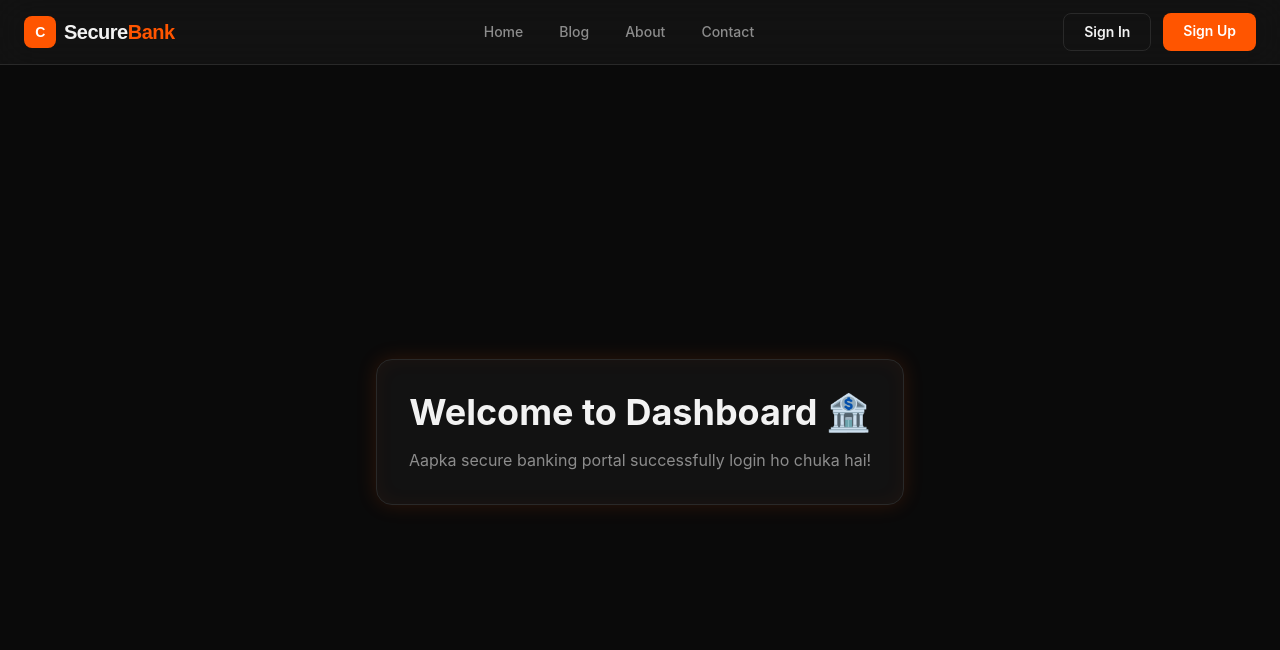
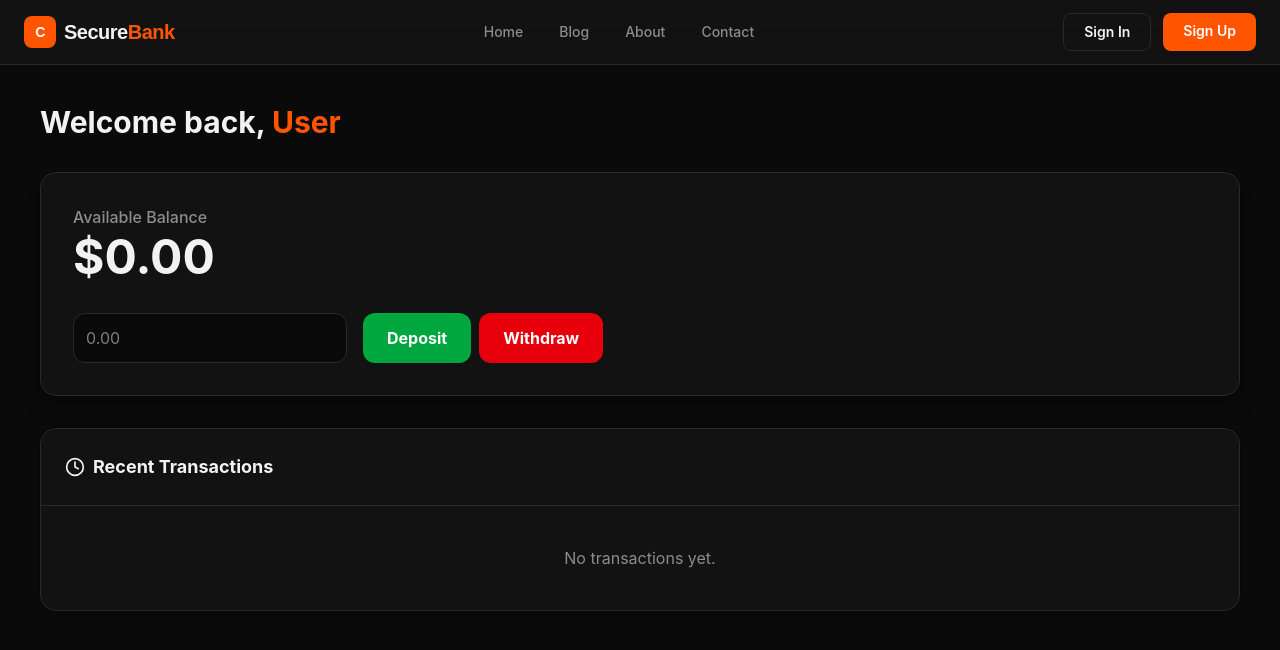
Before and after one commit to Azkaazeem/REDUX-ASSIGNMENT-01, a React app: page /dashboard in a window 1280 px wide. Shown: the top 650 px of the page. Built offline with nearby package versions, Linux system fonts and the light colour scheme; the HTML template or start-up script is replaced by a standard one.

Commit message:
do history code

```diff
--- a/src/Pages/Dashboard.jsx
+++ b/src/Pages/Dashboard.jsx
@@ -1,17 +1,122 @@
-import React from "react";
+import React, { useEffect, useState } from "react";
 import { motion } from "framer-motion";
+import { Download, ArrowUpRight, ArrowDownLeft, Wallet, Clock } from "lucide-react";
+import { supabase } from "../supabaseClient";
+import { toast } from "sonner";
 
 const Dashboard = () => {
+  const [user, setUser] = useState(null);
+  const [userName, setUserName] = useState("User");
+  const [balance, setBalance] = useState(0);
+  const [amount, setAmount] = useState("");
+  const [history, setHistory] = useState([]);
+
+  useEffect(() => {
+    fetchData();
+  }, []);
+
+  const fetchData = async () => {
+    const { data: { session } } = await supabase.auth.getSession();
+    if (session?.user) {
+      setUser(session.user);
+      setUserName(session.user.user_metadata?.full_name || session.user.email.split('@')[0]);
+
+      // Database se balance fetch karein
+      const { data: profile } = await supabase.from('profiles').select('balance').eq('id', session.user.id).single();
+      if (profile) setBalance(profile.balance);
+
+      // Database se transactions fetch karein
+      const { data: trans } = await supabase.from('transactions').select('*').eq('user_id', session.user.id).order('created_at', { ascending: false });
+      if (trans) setHistory(trans);
+    }
+  };
+
+  // Transaction handle karne ka function (e.preventDefault ke saath)
+  const handleTransaction = async (e, type) => {
+    if (e) e.preventDefault(); // Page refresh rokne ke liye
+
+    const val = parseFloat(amount);
+    if (!val || val <= 0) return toast.error("Please enter a valid amount");
+
+    let newBalance = type === 'deposit' ? balance + val : balance - val;
+    if (type === 'withdraw' && val > balance) return toast.error("Insufficient balance!");
+
+    // 1. Database mein Update karein
+    const { error: balError } = await supabase.from('profiles').update({ balance: newBalance }).eq('id', user.id);
+
+    if (!balError) {
+      // 2. Transaction table mein entry daalein
+      await supabase.from('transactions').insert([{ user_id: user.id, type, amount: val }]);
+
+      setBalance(newBalance);
+      setAmount("");
+
+      // 3. History refresh karein
+      fetchData();
+      toast.success(`${type.toUpperCase()} Successful!`);
+    } else {
+      toast.error("Database Error! Make sure tables exist.");
+    }
+  };
+
   return (
-    <div className="min-h-[calc(100vh-4rem)] flex flex-col items-center justify-center px-4">
-      <motion.div
-        initial={{ opacity: 0, scale: 0.9 }}
-        animate={{ opacity: 1, scale: 1 }}
-        className="p-8 rounded-2xl bg-card border border-border text-center glow-border"
-      >
-        <h1 className="text-4xl font-bold text-foreground mb-4">Welcome to Dashboard 🏦</h1>
-        <p className="text-muted-foreground">Aapka secure banking portal successfully login ho chuka hai!</p>
-      </motion.div>
+    <div className="min-h-[calc(100vh-4rem)] p-6 md:p-10 max-w-7xl mx-auto space-y-8">
+      <h1 className="text-3xl font-bold">Welcome back, <span className="text-primary capitalize">{userName}</span></h1>
+
+      {/* Main Balance Card */}
+      <div className="rounded-2xl p-8 bg-card border border-border shadow-xl">
+        <p className="text-muted-foreground mb-1 font-medium">Available Balance</p>
+        <h2 className="text-5xl font-bold mb-8 text-foreground">${balance.toFixed(2)}</h2>
+
+        {/* Input and Buttons Form */}
+        <form onSubmit={(e) => e.preventDefault()} className="flex flex-col md:flex-row gap-4 max-w-md">
+          <input
+            type="number"
+            value={amount}
+            onChange={(e) => setAmount(e.target.value)}
+            placeholder="0.00"
+            className="flex-1 p-3 rounded-xl border bg-background outline-none focus:ring-2 focus:ring-primary text-foreground"
+          />
+          <div className="flex gap-2">
+            {/* type="button" refresh rokne mein mazeed madad karta hai */}
+            <button type="button" onClick={(e) => handleTransaction(e, 'deposit')} className="bg-green-600 text-white px-6 py-3 rounded-xl font-bold hover:bg-green-700 transition-all">
+              Deposit
+            </button>
+            <button type="button" onClick={(e) => handleTransaction(e, 'withdraw')} className="bg-red-600 text-white px-6 py-3 rounded-xl font-bold hover:bg-red-700 transition-all">
+              Withdraw
+            </button>
+          </div>
+        </form>
+      </div>
+
+      {/* Transactions History List */}
+      <div className="rounded-2xl border border-border bg-card overflow-hidden shadow-sm">
+        <div className="p-6 border-b border-border flex items-center gap-2 font-bold text-lg text-foreground">
+          <Clock size={20} /> Recent Transactions
+        </div>
+        <div className="divide-y divide-border">
+          {history.length === 0 ? (
+            <p className="p-10 text-center text-muted-foreground">No transactions yet.</p>
+          ) : (
+            history.map((tx) => (
+              <div key={tx.id} className="p-4 flex items-center justify-between hover:bg-secondary/20 transition-colors">
+                <div className="flex items-center gap-4">
+                  <div className={`w-10 h-10 rounded-full flex items-center justify-center ${tx.type === 'deposit' ? 'bg-green-500/10 text-green-500' : 'bg-red-500/10 text-red-500'}`}>
+                    {tx.type === 'deposit' ? <ArrowDownLeft size={20} /> : <ArrowUpRight size={20} />}
+                  </div>
+                  <div>
+                    <span className="font-medium capitalize text-foreground">{tx.type}</span>
+                    <p className="text-xs text-muted-foreground">{new Date(tx.created_at).toLocaleDateString()}</p>
+                  </div>
+                </div>
+                <div className={`font-bold ${tx.type === 'deposit' ? 'text-green-500' : 'text-red-500'}`}>
+                  {tx.type === 'deposit' ? '+' : '-'}${tx.amount}
+                </div>
+              </div>
+            ))
+          )}
+        </div>
+      </div>
     </div>
   );
 };
--- a/src/main.jsx
+++ b/src/main.jsx
@@ -1,12 +1,14 @@
-import { StrictMode } from 'react'
-import { createRoot } from 'react-dom/client'
+import React from 'react'
+import ReactDOM from 'react-dom/client'
+import App from './App.jsx'
 import './index.css'
-import App from './App.jsx'
-import { Toaster } from 'sonner' // Ye import karein
+import { Provider } from 'react-redux' // Ye add karein
+import { store } from './store/store.js' // Ye add karein
 
-createRoot(document.getElementById('root')).render(
-  <StrictMode>
-    <Toaster position="top-center" richColors /> {/* Ye line add ki */}
-    <App />
-  </StrictMode>,
+ReactDOM.createRoot(document.getElementById('root')).render(
+  <React.StrictMode>
+    <Provider store={store}> {/* Poori App ko wrap karein */}
+      <App />
+    </Provider>
+  </React.StrictMode>,
 )
--- /dev/null
+++ b/src/store/bankingSlice.js
@@ -0,0 +1,29 @@
+import { createSlice } from '@reduxjs/toolkit';
+
+const bankingSlice = createSlice({
+  name: 'banking',
+  initialState: {
+    balance: 0,
+    history: [],
+  },
+  reducers: {
+    setInitialData: (state, action) => {
+      state.balance = action.payload.balance;
+      state.history = action.payload.history;
+    },
+    updateBalance: (state, action) => {
+      const { type, amount } = action.payload;
+      if (type === 'deposit') {
+        state.balance += amount;
+      } else {
+        state.balance -= amount;
+      }
+    },
+    addTransaction: (state, action) => {
+      state.history.unshift(action.payload); // Naya record sabse upar dikhane ke liye
+    },
+  },
+});
+
+export const { setInitialData, updateBalance, addTransaction } = bankingSlice.actions;
+export default bankingSlice.reducer;
--- /dev/null
+++ b/src/store/store.js
@@ -0,0 +1,8 @@
+import { configureStore } from '@reduxjs/toolkit';
+import bankingReducer from './bankingSlice';
+
+export const store = configureStore({
+  reducer: {
+    banking: bankingReducer,
+  },
+});
```
